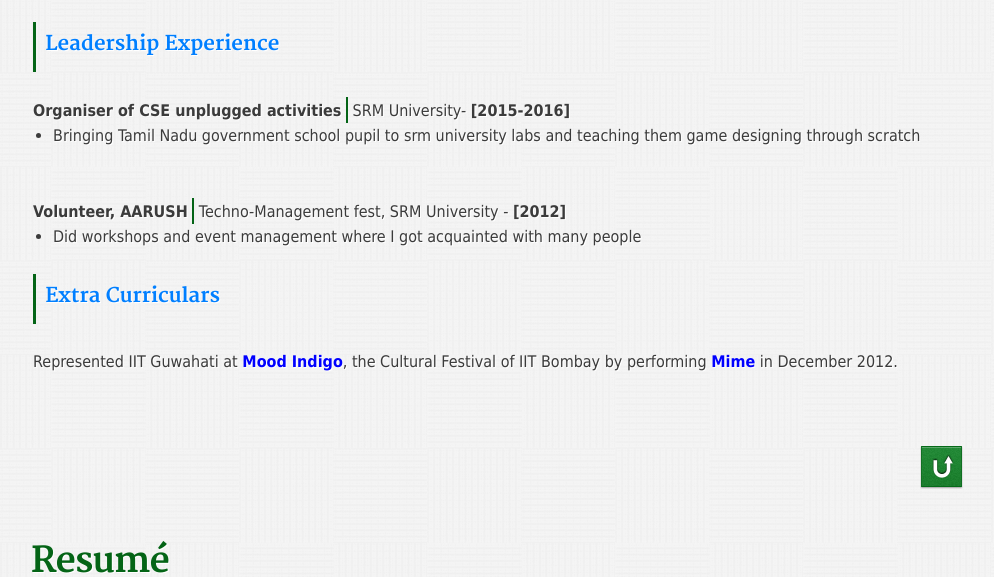
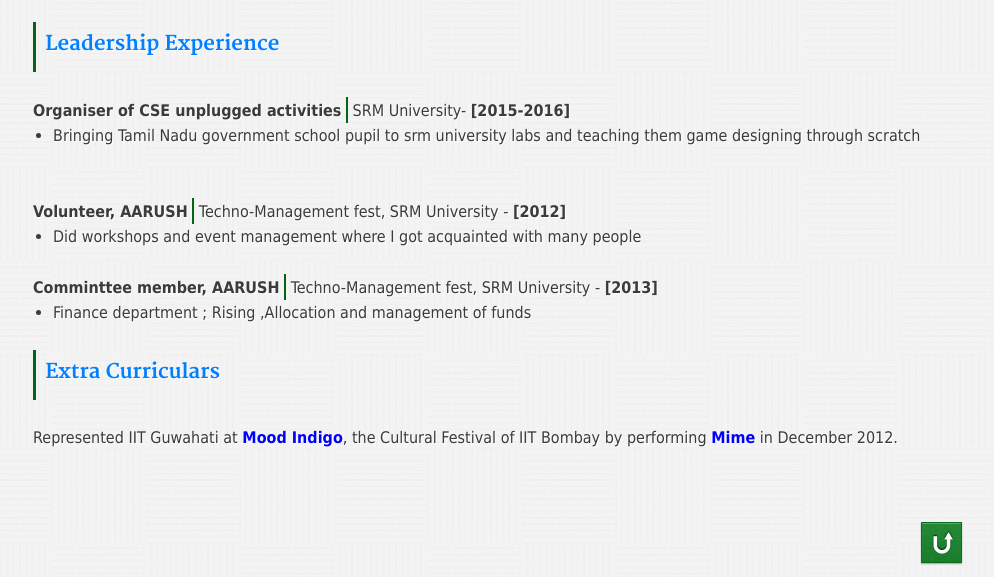
Before and after one commit to MounikaChennupati/mounikachennupati.github.io, a plain HTML site: page index.html in a window 1280 px wide. Shown: the part 2465-3042 px from the top of the page, without its empty margins (137-1131 px from the left). Drawn offline with nearby package versions, Linux system fonts and the light colour scheme.

Commit message:
Version2

```diff
--- a/index.html
+++ b/index.html
@@ -323,6 +323,21 @@
              </ul>
 
             <table>
+                 <tr>
+                   <td> <b> Comminttee member, AARUSH  </b> </td>
+                   <td>&nbsp;</td>
+                   <td style="border:1px solid #046416"></td>
+                   <td>&nbsp;</td>
+                   <td>Techno-Management fest, SRM University - <b>[2013]</b></td>
+                 </tr>
+             </table>
+
+             <ul>
+                 <li> Finance department ; Rising ,Allocation and management of funds </li>
+             </ul>
+
+
+            <table>
                <tr>
                    <td style="border-left:3px solid #046416"></td>
                    <td>&nbsp;&nbsp;</td>
```
